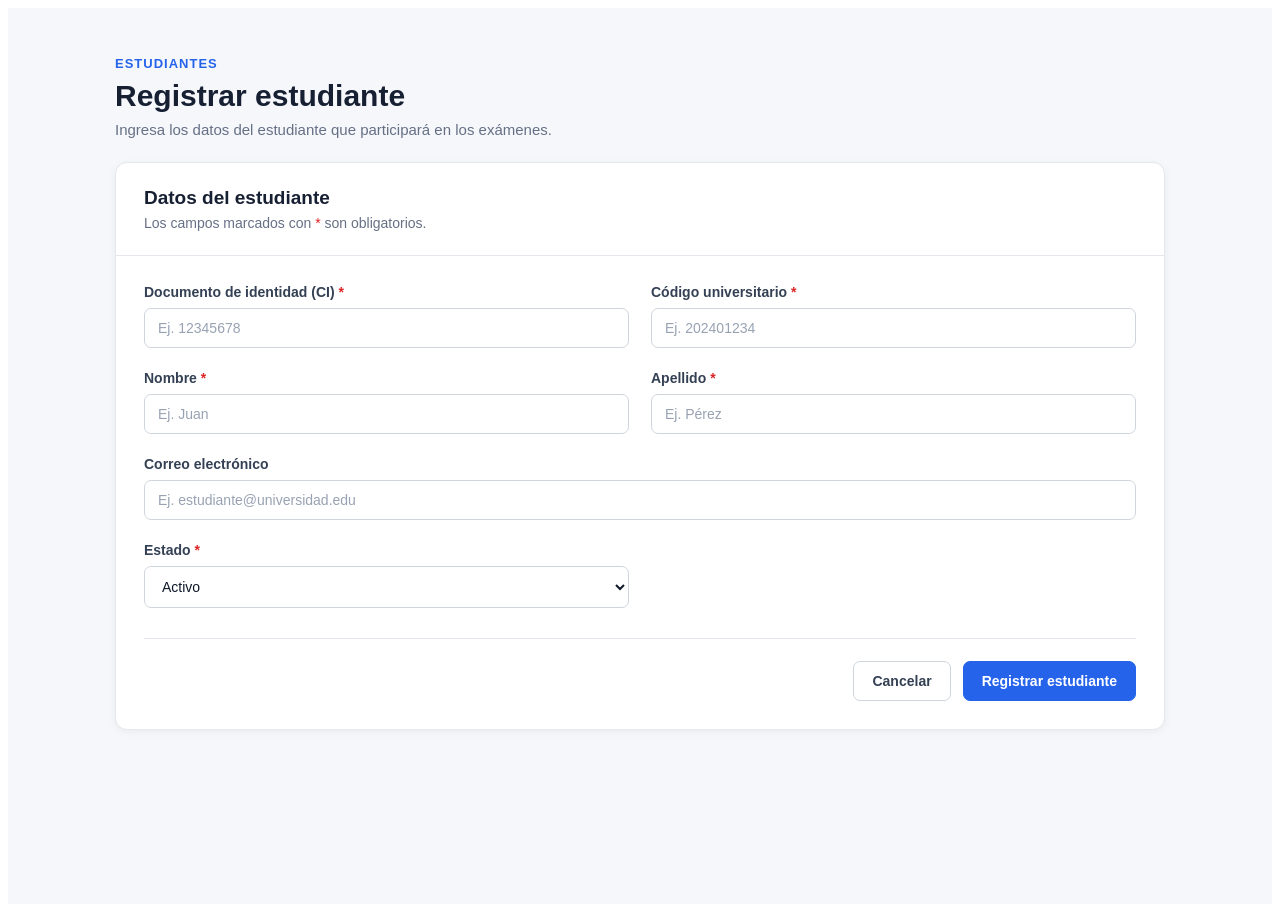
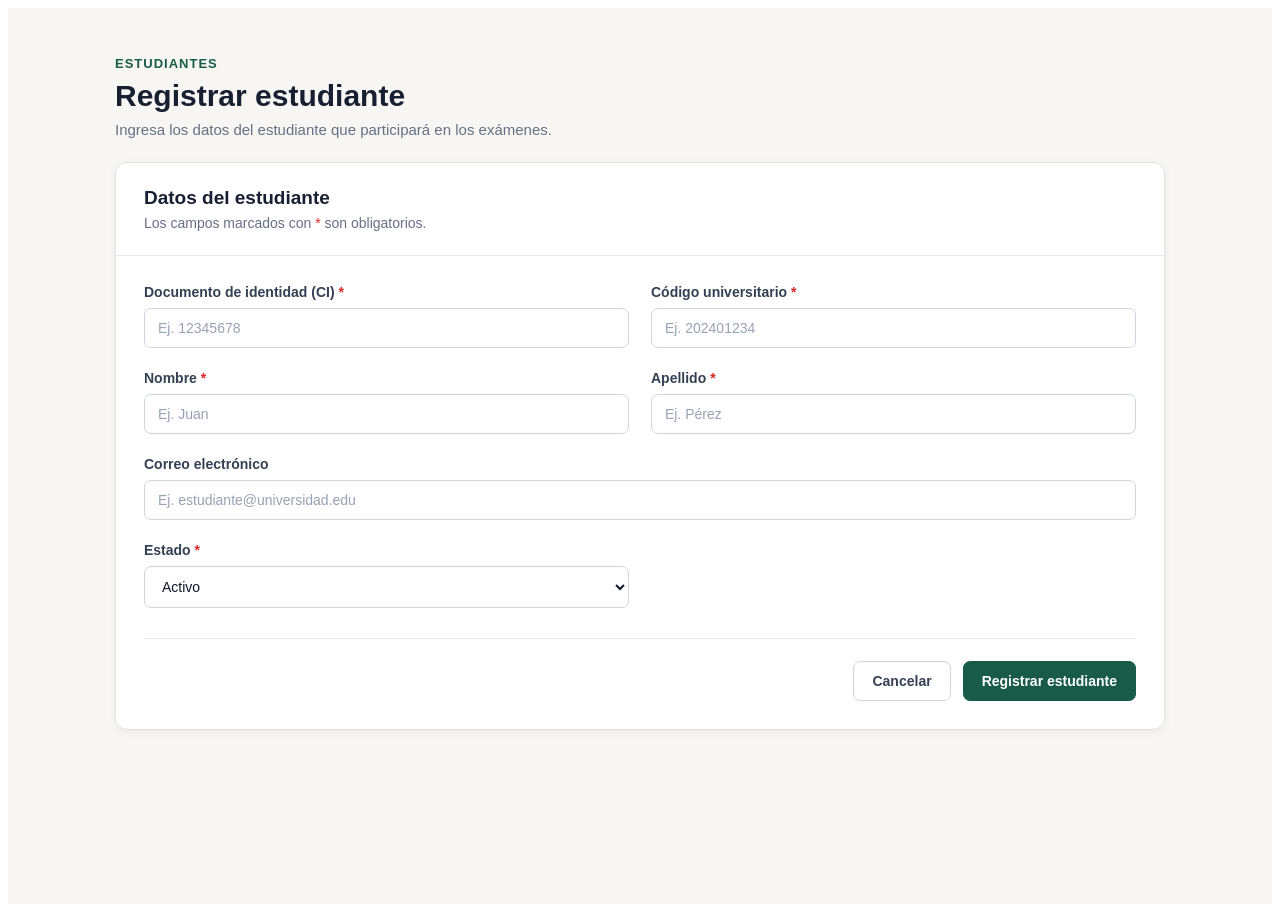
Before and after one commit to DeltaSoft-S-R-L/Sistema-control-examenes, a Next.js app in the folder frontend/: page /estudiantes/nuevo in a window 1280 px wide. Built offline with nearby package versions, Linux system fonts and the light colour scheme.

Commit message:
style: adaptar formulario de estudiante al diseño CampusGate

```diff
--- a/frontend/app/estudiantes/nuevo/page.module.css
+++ b/frontend/app/estudiantes/nuevo/page.module.css
@@ -1,6 +1,6 @@
 .page {
   min-height: 100vh;
-  background: #f5f7fb;
+  background: #f7f6f2;
   padding: 48px 24px;
   font-family: Arial, Helvetica, sans-serif;
   color: #172033;
@@ -18,7 +18,7 @@
 
 .section {
   margin: 0 0 8px;
-  color: #2563eb;
+  color: #185b46;
   font-size: 13px;
   font-weight: 700;
   letter-spacing: 1px;
@@ -37,8 +37,8 @@
 }
 
 .card {
-  background: white;
-  border: 1px solid #e4e7ec;
+  background: #ffffff;
+  border: 1px solid #e2e3df;
   border-radius: 12px;
   box-shadow: 0 2px 8px rgba(16, 24, 40, 0.05);
   overflow: hidden;
@@ -94,17 +94,19 @@
   padding: 11px 13px;
   border: 1px solid #d0d5dd;
   border-radius: 7px;
-  background: white;
+  background: #ffffff;
   color: #101828;
   font-size: 14px;
   outline: none;
-  transition: border-color 0.2s, box-shadow 0.2s;
+  transition:
+    border-color 0.2s,
+    box-shadow 0.2s;
 }
 
 .field input:focus,
 .field select:focus {
-  border-color: #2563eb;
-  box-shadow: 0 0 0 3px rgba(37, 99, 235, 0.1);
+  border-color: #185b46;
+  box-shadow: 0 0 0 3px rgba(24, 91, 70, 0.12);
 }
 
 .field input::placeholder {
@@ -118,10 +120,10 @@
 .message {
   margin-top: 24px;
   padding: 12px 14px;
-  background: #eff6ff;
-  border: 1px solid #bfdbfe;
+  background: #ecf7f2;
+  border: 1px solid #b9ddcf;
   border-radius: 7px;
-  color: #1d4ed8;
+  color: #185b46;
   font-size: 14px;
 }
 
@@ -141,10 +143,13 @@
   font-size: 14px;
   font-weight: 600;
   cursor: pointer;
+  transition:
+    background-color 0.2s,
+    border-color 0.2s;
 }
 
 .cancelButton {
-  background: white;
+  background: #ffffff;
   color: #344054;
   border: 1px solid #d0d5dd;
 }
@@ -154,13 +159,14 @@
 }
 
 .submitButton {
-  border: 1px solid #2563eb;
-  background: #2563eb;
-  color: white;
+  border: 1px solid #185b46;
+  background: #185b46;
+  color: #ffffff;
 }
 
 .submitButton:hover {
-  background: #1d4ed8;
+  background: #124936;
+  border-color: #124936;
 }
 
 @media (max-width: 700px) {
```
